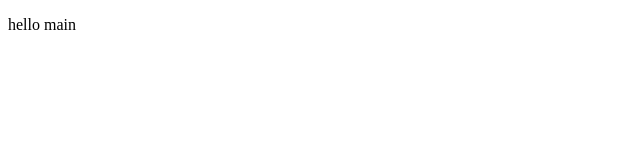
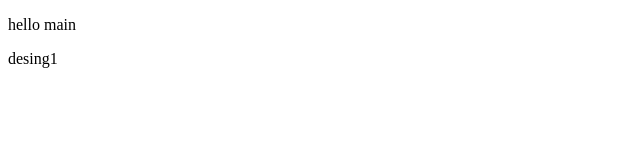
Before and after one commit to zJimpi/branchtest, a plain HTML site: page index.html in a window 1280 px wide. Shown: the full height of the page, 0-640 px from the left. Drawn offline with Linux system fonts and the light colour scheme.

Commit message:
Update index.html

```diff
--- a/index.html
+++ b/index.html
@@ -7,5 +7,6 @@
 </head>
 <body>
     <p>hello main</p>
+    <p>desing1</p>
 </body>
 </html>
```
